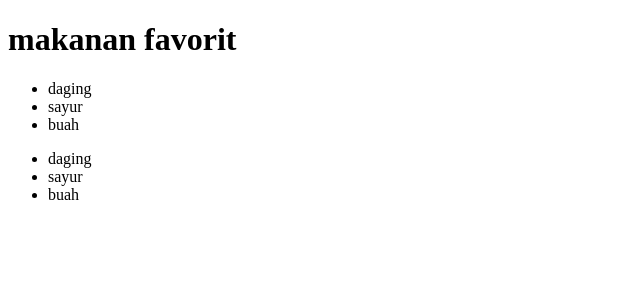
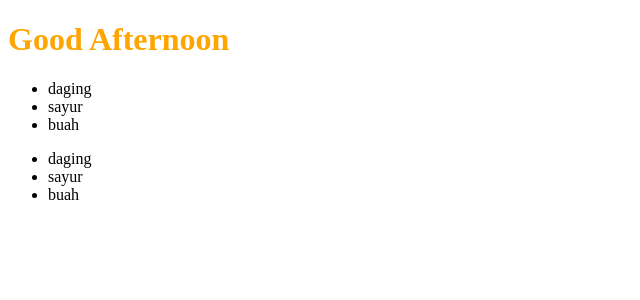
Before and after one commit to hanafi407/movie, a React (Create React App) app: page / in a window 1280 px wide. Shown: the top 300 px of the page, without its empty margins (0-640 px from the left). Built offline with nearby package versions, Linux system fonts and the light colour scheme.

Commit message:
branch greeting

```diff
--- a/src/components/Heading.jsx
+++ b/src/components/Heading.jsx
@@ -1,6 +1,27 @@
 import React from "react"
 function Heading(){
-  return <h1>makanan favorit</h1>
+  const date=new Date(2020,1,1,14)
+  const currentTime=date.getHours()
+
+  const customStyle={
+    color:""
+  }
+
+  let greeting;
+
+  if(currentTime<12){
+    greeting='Good Morning'
+    customStyle.color='red'
+  }else if(currentTime<18){
+    greeting="Good Afternoon"
+    customStyle.color='orange'
+  }else{
+    greeting="Good Night"
+    customStyle.color='blue'
+  }
+return <h1 style={customStyle}>{greeting}</h1>
+
 }
 
+
 export default Heading
```
